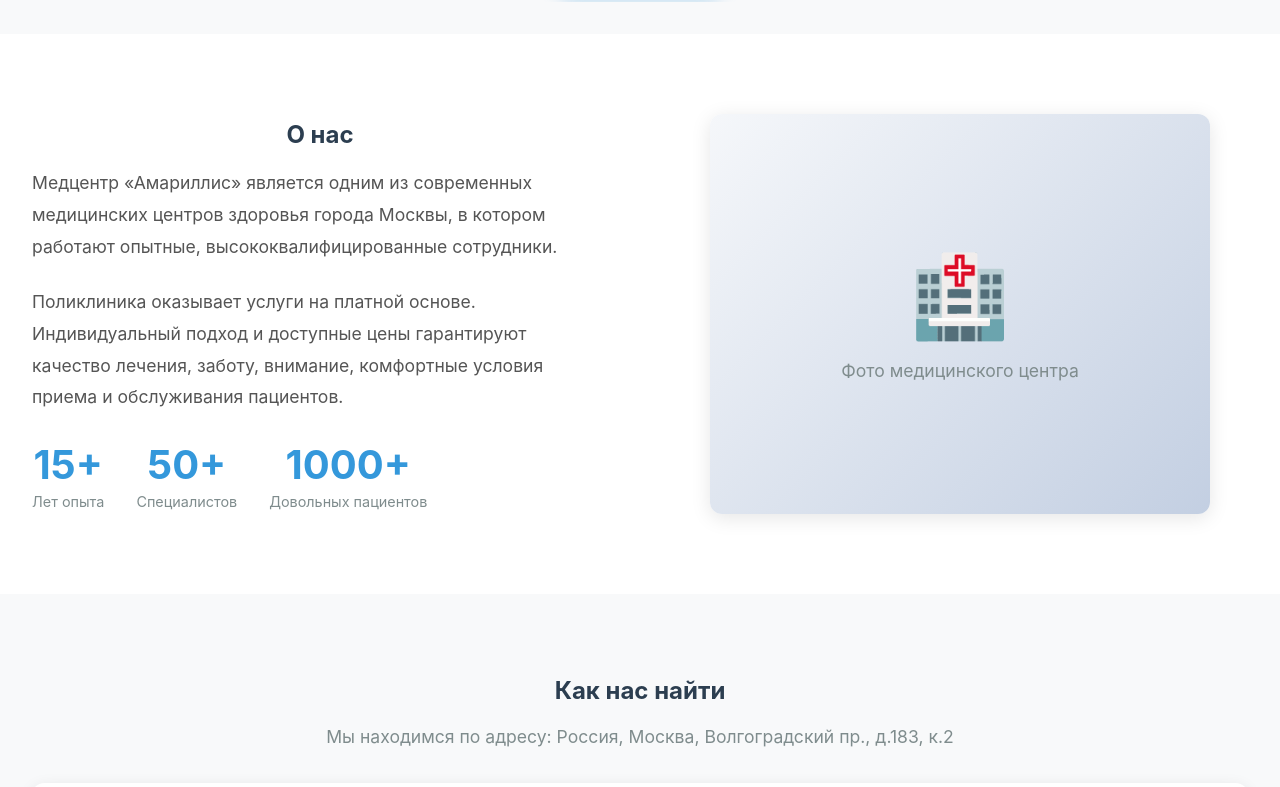
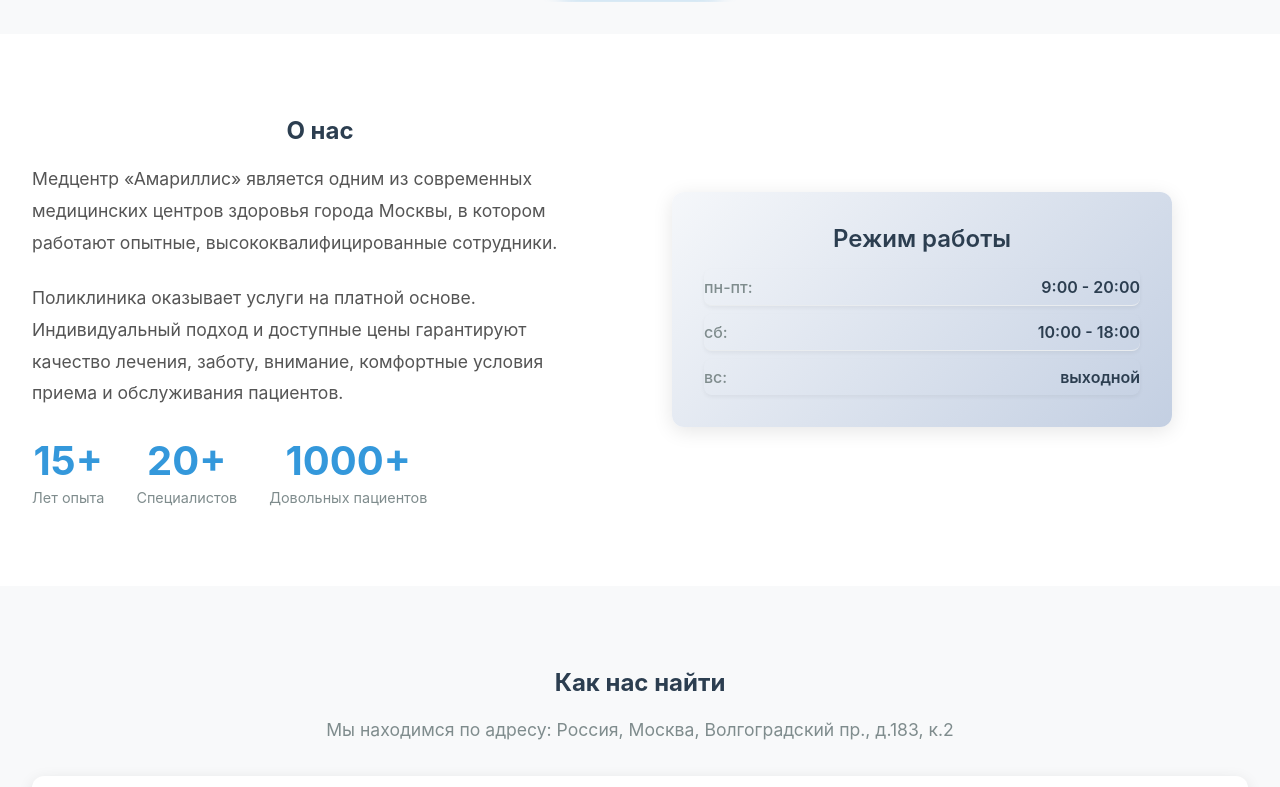
Before and after one commit to vaboriskin/amaryllis, a React (Vite) app in the folder frontend/: page / in a window 1280 px wide. Shown: the part 2153-2940 px from the top of the page. Built offline with nearby package versions, Linux system fonts and the light colour scheme.

Commit message:
redesign

```diff
--- a/frontend/index.html
+++ b/frontend/index.html
@@ -2,7 +2,7 @@
 <html lang="ru">
   <head>
     <meta charset="UTF-8" />
-    <link rel="icon" type="image/svg+xml" href="/vite.svg" />
+    <link rel="icon" type="image/x-icon" href="/favicon.ico" />
     <meta name="viewport" content="width=device-width, initial-scale=1.0" />
     <title>Амариллис - медицинский центр</title>
   </head>
--- a/frontend/src/components/Footer/Footer.tsx
+++ b/frontend/src/components/Footer/Footer.tsx
@@ -39,7 +39,8 @@ const Footer: React.FC = () => {
             <h4 className="footer-heading">Режим работы</h4>
             <div className="footer-hours">
               <p>пн-пт: <strong>9:00 - 20:00</strong></p>
-              <p>сб, вс: <strong>10:00 - 18:00</strong></p>
+              <p>сб: <strong>10:00 - 18:00</strong></p>
+              <p>вс: <strong>выходной</strong></p>
             </div>
           </div>
 
--- a/frontend/src/components/Header/Header.tsx
+++ b/frontend/src/components/Header/Header.tsx
@@ -93,8 +93,12 @@ const Header: React.FC = () => {
                     <span className="day-time">9:00 - 20:00</span>
                   </div>
                   <div className="work-day">
-                    <span className="day-name">сб, вс:</span>
+                    <span className="day-name">сб:</span>
                     <span className="day-time">10:00 - 18:00</span>
+                  </div>
+                  <div className="work-day">
+                    <span className="day-name">вс:</span>
+                    <span className="day-time">выходной</span>
                   </div>
                 </div>
               </div>
--- a/frontend/src/pages/Accessibility/AccessibilityAppointment.tsx
+++ b/frontend/src/pages/Accessibility/AccessibilityAppointment.tsx
@@ -30,7 +30,10 @@ const AccessibilityAppointment: React.FC = () => {
           <strong>Понедельник - Пятница:</strong> 09:00 - 20:00
         </p>
         <p>
-          <strong>Суббота, Воскресенье:</strong> 10:00 - 18:00
+          <strong>Суббота:</strong> 10:00 - 18:00
+        </p>
+        <p>
+          <strong>Воскресенье:</strong> выходной
         </p>
       </section>
 
--- a/frontend/src/pages/Accessibility/AccessibilityContacts.tsx
+++ b/frontend/src/pages/Accessibility/AccessibilityContacts.tsx
@@ -67,7 +67,7 @@ const AccessibilityContacts: React.FC = () => {
             </tr>
             <tr>
               <td>Воскресенье</td>
-              <td>10:00 - 18:00</td>
+              <td>выходной</td>
             </tr>
           </tbody>
         </table>
--- a/frontend/src/pages/Accessibility/AccessibilityHome.tsx
+++ b/frontend/src/pages/Accessibility/AccessibilityHome.tsx
@@ -67,7 +67,7 @@ const AccessibilityHome: React.FC = () => {
           <strong>Email:</strong> <a href="mailto:amarillis@internet.ru">amarillis@internet.ru</a>
         </p>
         <p>
-          <strong>Режим работы:</strong> пн-пт: 9:00 - 20:00, сб, вс: 10:00 - 18:00
+          <strong>Режим работы:</strong> пн-пт: 9:00 - 20:00, сб: 10:00 - 18:00, вс: выходной
         </p>
         <p>
           <Link to="/accessibility/contacts" className="button">
--- a/frontend/src/pages/Contacts/Contacts.tsx
+++ b/frontend/src/pages/Contacts/Contacts.tsx
@@ -84,7 +84,7 @@ const Contacts: React.FC = () => {
                   </div>
                   <div className="work-day">
                     <span className="day-name">Воскресенье</span>
-                    <span className="day-time">10:00-18:00</span>
+                    <span className="day-time">выходной</span>
                   </div>
                 </div>
               </div>
--- a/frontend/src/pages/Home/Home.css
+++ b/frontend/src/pages/Home/Home.css
@@ -299,31 +299,50 @@
 
 .about-image {
   display: flex;
-  justify-content: center;
+  flex-direction: column;
   align-items: center;
+  padding: 2rem;
+  background: linear-gradient(135deg, #f5f7fa 0%, #c3cfe2 100%);
+  border-radius: 12px;
+  box-shadow: 0 4px 20px rgba(0, 0, 0, 0.1);
+  width: 100%;
+  max-width: 500px;
 }
 
-.image-placeholder {
-  width: 100%;
-  max-width: 500px;
-  height: 400px;
-  background: linear-gradient(135deg, #f5f7fa 0%, #c3cfe2 100%);
-  border-radius: 12px;
+.work-schedule-title {
+  font-size: 1.5rem;
+  font-weight: 600;
+  color: #2c3e50;
+  margin-bottom: 1rem;
+  text-align: center;
+}
+
+.work-hours {
   display: flex;
   flex-direction: column;
-  align-items: center;
-  justify-content: center;
-  box-shadow: 0 4px 20px rgba(0, 0, 0, 0.1);
+  gap: 0.5rem;
+  width: 100%;
 }
 
-.image-placeholder span {
-  font-size: 5rem;
-  margin-bottom: 1rem;
+.work-day {
+  display: flex;
+  justify-content: space-between;
+  align-items: center;
+  padding: 0.75rem 1rem;
+  border-radius: 8px;
+  font-size: 1rem;
+  color: #2c3e50;
+  box-shadow: 0 2px 4px rgba(0, 0, 0, 0.05);
 }
 
-.image-placeholder p {
+.work-day .day-name {
+  font-weight: 500;
   color: #7f8c8d;
-  font-size: 1.1rem;
+}
+
+.work-day .day-time {
+  font-weight: 600;
+  color: #2c3e50;
 }
 
 /* Advantages Section */
--- a/frontend/src/pages/Home/Home.tsx
+++ b/frontend/src/pages/Home/Home.tsx
@@ -120,7 +120,7 @@ const Home: React.FC = () => {
                   <span className="feature-label">Лет опыта</span>
                 </div>
                 <div className="about-feature">
-                  <span className="feature-number">50+</span>
+                  <span className="feature-number">20+</span>
                   <span className="feature-label">Специалистов</span>
                 </div>
                 <div className="about-feature">
@@ -130,9 +130,20 @@ const Home: React.FC = () => {
               </div>
             </div>
             <div className="about-image">
-              <div className="image-placeholder">
-                <span>🏥</span>
-                <p>Фото медицинского центра</p>
+              <h3 className="work-schedule-title">Режим работы</h3>
+              <div className="work-hours">
+                <div className="work-day">
+                  <span className="day-name">пн-пт:</span>
+                  <span className="day-time">9:00 - 20:00</span>
+                </div>
+                <div className="work-day">
+                  <span className="day-name">сб:</span>
+                  <span className="day-time">10:00 - 18:00</span>
+                </div>
+                <div className="work-day">
+                  <span className="day-name">вс:</span>
+                  <span className="day-time">выходной</span>
+                </div>
               </div>
             </div>
           </div>
```
Also changed, not shown: 2 other files (tests, documents, lock files or other folders).
